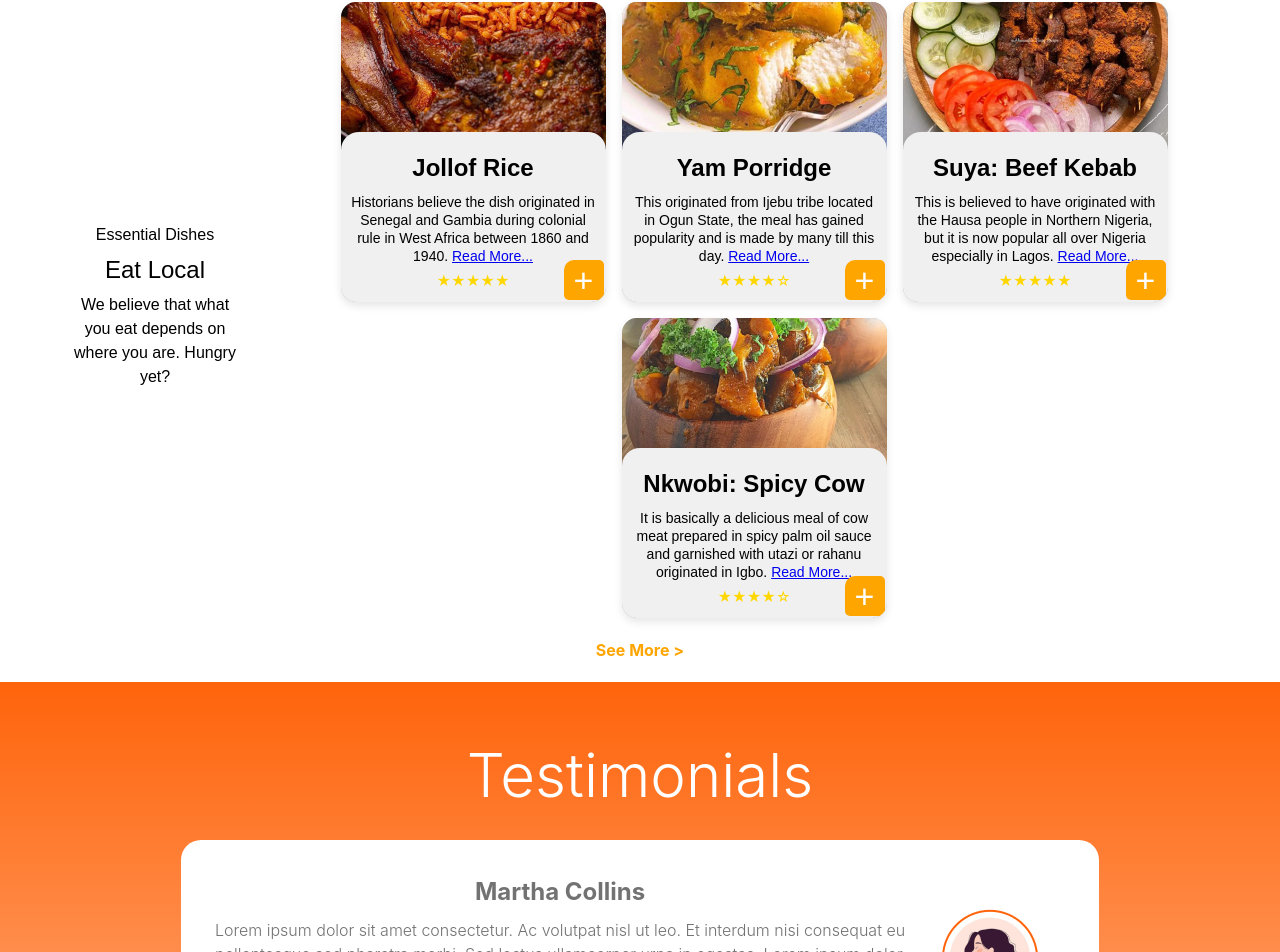
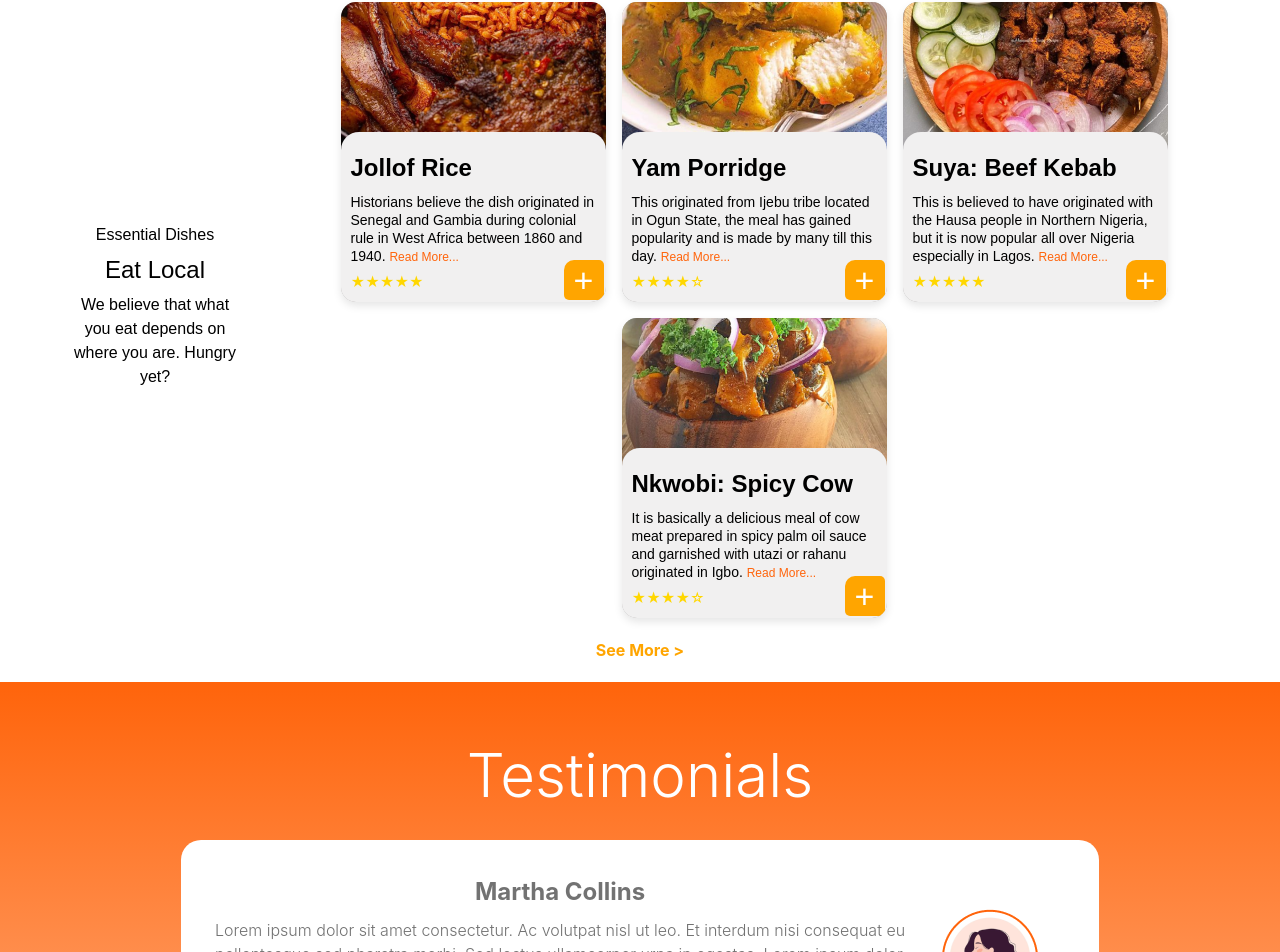
Before and after one commit to WestDrex/Local-Bites, a React (Vite) app: page / in a window 1280 px wide. Shown: the part 3438-4390 px from the top of the page. Built offline with nearby package versions, Linux system fonts and the light colour scheme; a web font is replaced by a local one.

Commit message:
little changes to home page

```diff
--- a/src/Components/eatlocal.css
+++ b/src/Components/eatlocal.css
@@ -109,7 +109,8 @@
   margin: 10px 0;
   font-size: 24px;
   color: black;
-  font-weight: 900;
+  text-align: left;
+  font-weight: 700;
   line-height: 31px;
   font-family: Poppins, sans-serif;
 }
@@ -119,7 +120,15 @@
   margin: 5px 0;
   color: black;
   font-weight: 400;
+  text-align: left;
   line-height: 18px;
+  font-family: Poppins, sans-serif;
+}
+.dishes-card-content a {
+  font-size: 12px;
+  color: #FF640B;
+  font-weight: 200;
+  text-decoration: none;
   font-family: Poppins, sans-serif;
 }
 
@@ -127,6 +136,7 @@
   font-size: 14px;
   color: #ffd700;
   margin: 5px 0;
+  display: flex;
 }
 
 .content-add-button {
```
